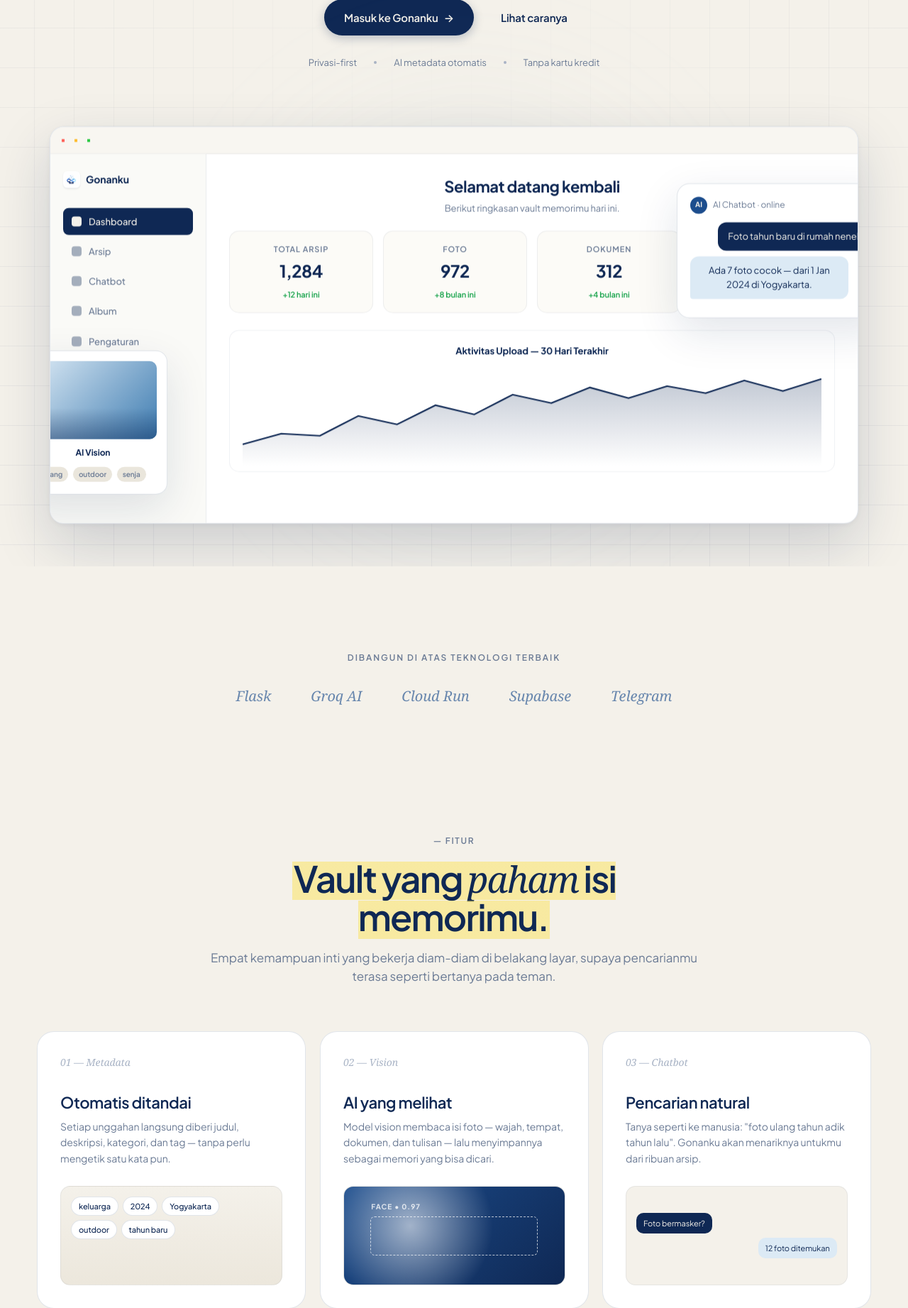
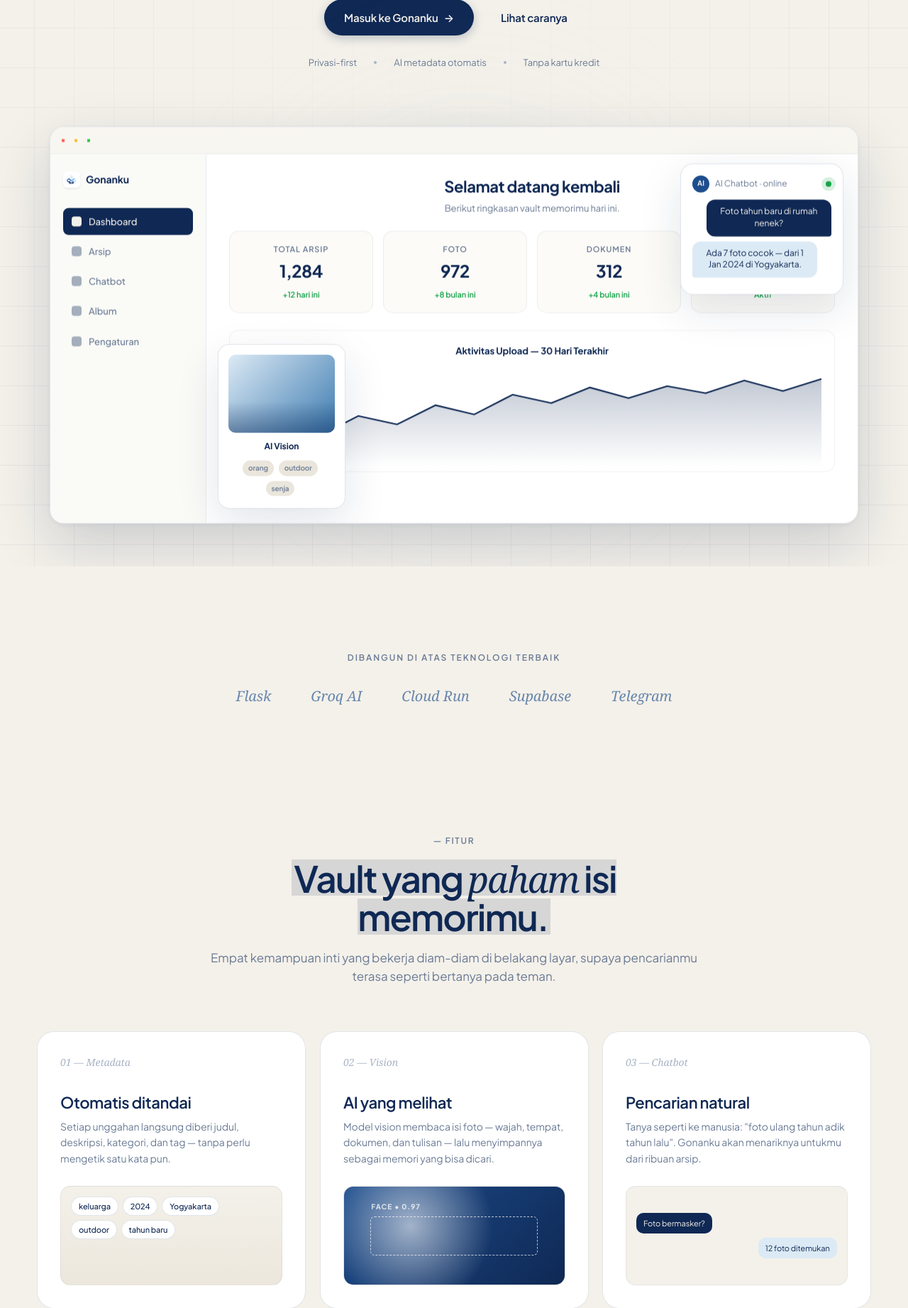
Before and after one commit to Sulthonikamalm/cloudtubes-gonanku, a Flask app: page / in a window 1280 px wide. Shown: the part 529-2372 px from the top of the page at 71% size. Run offline with Flask 3, Linux system fonts and the light colour scheme; some web fonts are replaced.

Commit message:
UI/UX: Perbaiki posisi float mockup dan ubah efek stabilo menjadi navy premium yang lebih lambat

```diff
--- a/app/static/css/landing.css
+++ b/app/static/css/landing.css
@@ -248,25 +248,33 @@ h1.hero-title {
 .chart svg { width: 100%; height: 140px; }
 
 /* Floating accent cards on hero mockup */
+/* float-chat: di kanan atas, di dalam hero-screen (tidak overflow) */
 .float-chat {
-  position: absolute; right: -45px; top: 80px; bottom: auto; width: 300px;
-  background: var(--paper); border-radius: 18px; padding: 18px;
+  position: absolute;
+  right: 20px; top: 52px;
+  bottom: auto; left: auto;
+  width: 230px;
+  background: var(--paper); border-radius: 18px; padding: 16px;
   box-shadow: var(--shadow-lift); border: 1px solid var(--line);
   animation: fl 6s ease-in-out infinite;
   z-index: 10;
 }
-.float-chat-h { display: flex; align-items: center; gap: 8px; font-size: 12px; color: var(--ink-mute); margin-bottom: 12px; }
+.float-chat-h { display: flex; align-items: center; gap: 8px; font-size: 12px; color: var(--ink-mute); margin-bottom: 10px; }
 .chat-avatar { width: 24px; height: 24px; border-radius: 50%; background: var(--ink-soft); color: var(--canvas); display: grid; place-items: center; font-size: 10px; font-weight: 700; letter-spacing: 0; }
 .float-chat-h .pulse {
   width: 8px; height: 8px; border-radius: 50%; background: #16A34A;
   box-shadow: 0 0 0 0 rgba(22,163,74,.5); animation: pulse 2s infinite; margin-left: auto;
 }
-.bub { font-size: 13px; padding: 10px 12px; border-radius: 12px; margin-bottom: 8px; max-width: 85%; }
+.bub { font-size: 12px; padding: 9px 11px; border-radius: 12px; margin-bottom: 7px; max-width: 90%; line-height: 1.4; }
 .bub.me { background: var(--ink); color: var(--canvas); margin-left: auto; border-bottom-right-radius: 4px; }
 .bub.ai { background: var(--ice); color: var(--ink); border-bottom-left-radius: 4px; }
 
+/* float-vision: di kiri konten main (setelah sidebar 220px), bawah */
 .float-vision {
-  position: absolute; left: -45px; bottom: 40px; top: auto; width: 210px;
+  position: absolute;
+  left: 236px; bottom: 20px;
+  top: auto; right: auto;
+  width: 180px;
   background: var(--paper); border-radius: 16px; padding: 14px;
   box-shadow: var(--shadow-lift); border: 1px solid var(--line);
   animation: fl 7s ease-in-out infinite reverse;
@@ -609,15 +617,19 @@ h1.hero-title {
 
 .stabilo {
   display: inline;
-  background-image: linear-gradient(rgba(252, 225, 73, 0.45), rgba(252, 225, 73, 0.45));
+  /* Warna stabilo navy #0F2854 dengan opacity lembut agar teks tetap terbaca */
+  background-image: linear-gradient(rgba(15, 40, 84, 0.13), rgba(15, 40, 84, 0.13));
   background-repeat: no-repeat;
-  background-position: left bottom;
-  background-size: 0% 85%;
-  transition: background-size 2.2s cubic-bezier(0.22, 1, 0.36, 1);
-  padding: 0 2px;
+  background-position: left center;
+  background-size: 0% 80%;
+  /* Sapuan lebih lambat dan dramatis: 3.8s dengan delay 0.4s */
+  transition: background-size 3.8s cubic-bezier(0.16, 1, 0.3, 1);
+  padding: 0 3px;
+  border-radius: 3px;
 }
 .reveal.in .stabilo {
-  background-size: 100% 85%;
+  background-size: 100% 80%;
+  transition-delay: 0.4s;
 }
 
 /* ---------- Responsive ---------- */
@@ -625,13 +637,16 @@ h1.hero-title {
   .wrap { padding: 0 24px; }
   .nav-menu { display: none; }
   .hero { padding: 60px 0 40px; }
-  .hero-stage { margin-top: 56px; }
-  .screen-body { grid-template-columns: 1fr; }
+  .hero-stage { margin-top: 56px; overflow: hidden; }
+  .screen-body { grid-template-columns: 1fr; min-height: 300px; }
   .screen-side { display: none; }
+  .screen-main { padding: 20px 22px; }
   .float-chat, .float-vision { display: none; }
   .f-grid { grid-template-columns: 1fr; }
-  .showcase-row { grid-template-columns: 1fr; gap: 32px; margin-bottom: 80px; }
+  .showcase-row { grid-template-columns: 1fr; gap: 28px; margin-bottom: 64px; }
   .showcase-row.flip .sc-copy { order: 0; }
+  .sc-visual { min-height: 260px; }
+  .sv-chat { min-height: 260px; }
   .stats { padding: 56px 28px; }
   .stats-grid { grid-template-columns: repeat(2, 1fr); gap: 32px; }
   .steps-grid { grid-template-columns: 1fr; }
@@ -648,8 +663,13 @@ h1.hero-title {
   .hero-meta { flex-direction: column; gap: 10px; }
   .hero-meta .sep { display: none; }
   .section { padding: 64px 0; }
+  .section-head { margin-bottom: 40px; }
+  .showcase-row { gap: 20px; margin-bottom: 48px; }
+  .sc-visual { min-height: 220px; padding: 18px; }
+  .sv-chat { min-height: 220px; }
+  .sv-vision .vp { height: 150px; }
   .stats { padding: 48px 20px; border-radius: var(--radius-lg); }
-  .stats-grid { grid-template-columns: 1fr; gap: 28px; padding-top: 32px; }
+  .stats-grid { grid-template-columns: 1fr 1fr; gap: 28px; padding-top: 32px; }
   .cta-wrap { padding: 72px 0 56px; }
   .footer-grid { grid-template-columns: 1fr; gap: 28px; }
   .foot-bottom { flex-direction: column; gap: 10px; }
```
